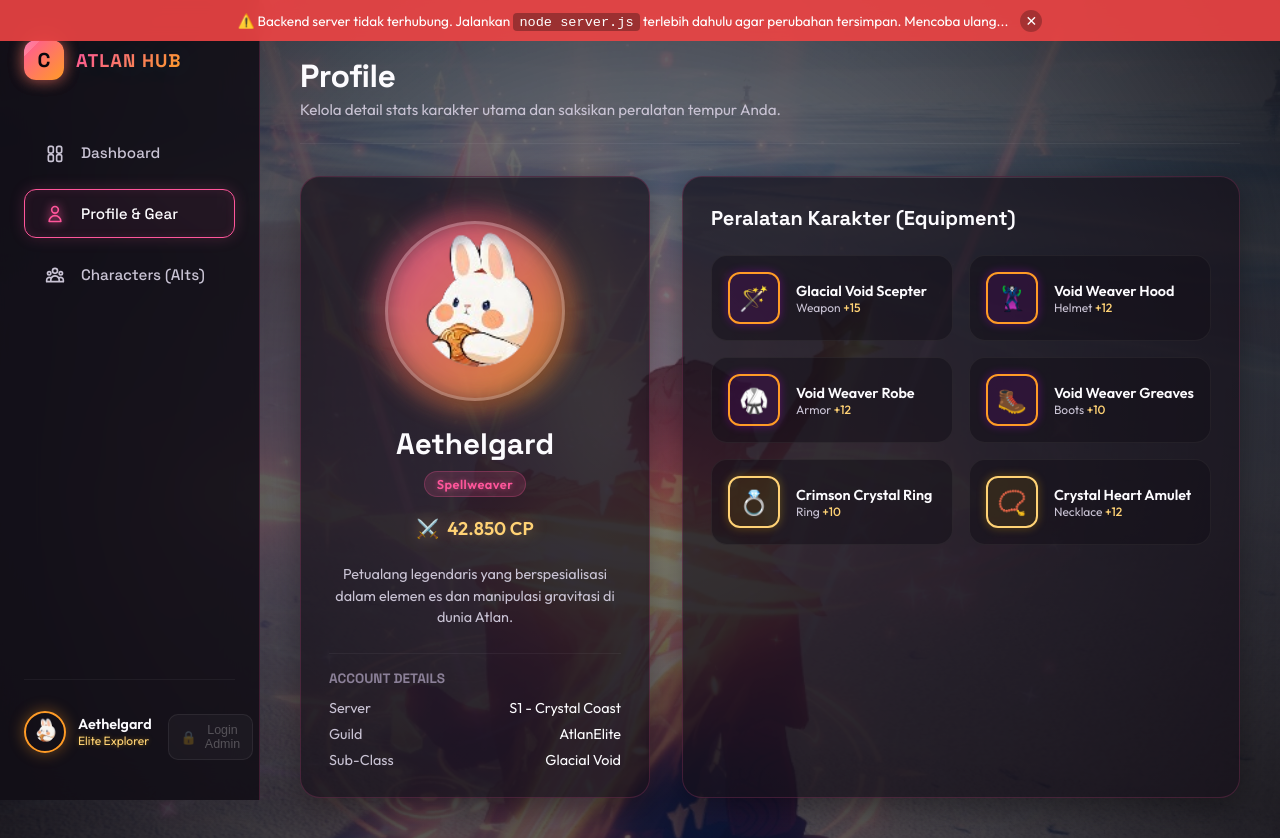
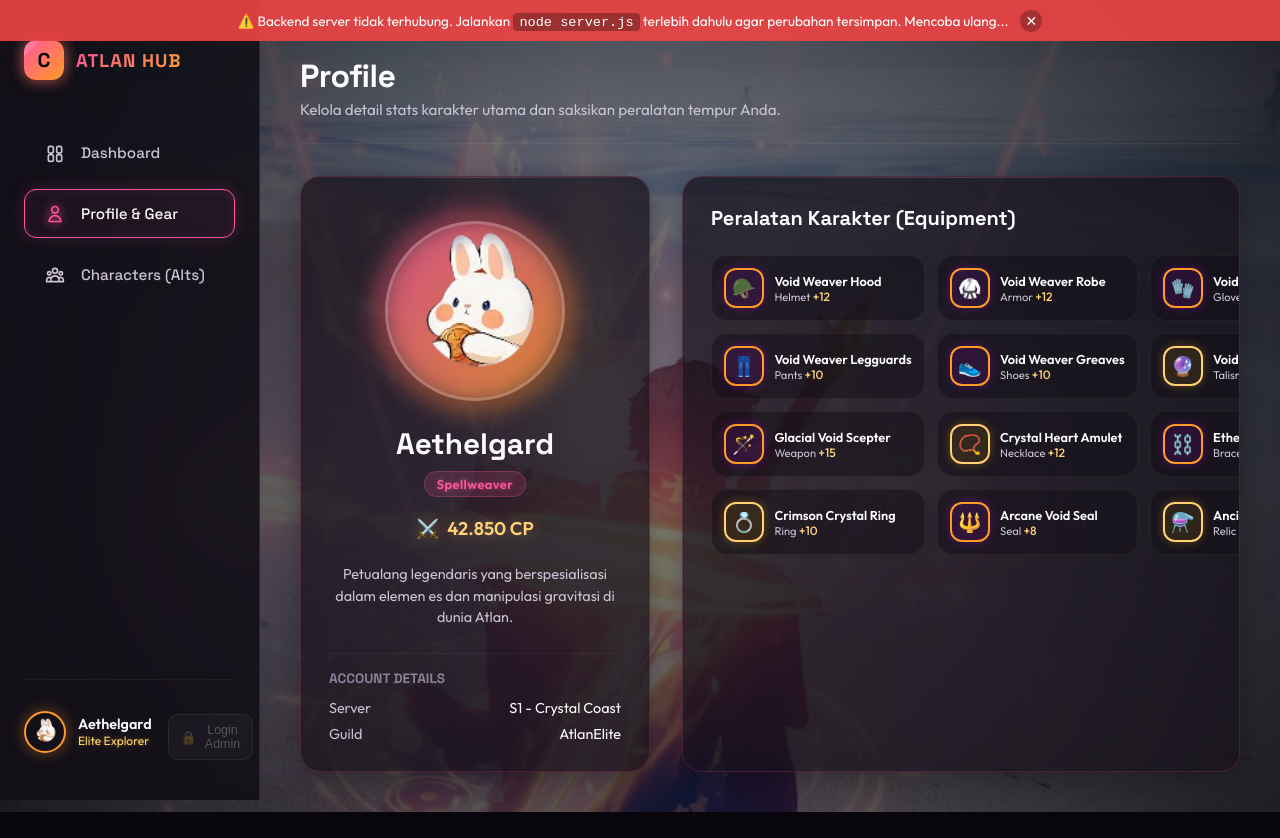
Before and after one commit to Chaerlyn05/crystal-of-atlan, a React (Vite) app: page / in a window 1280 px wide. Both pictures are taken after a click on the button "Profile & Gear". After the commit the page ends 812 px from the top, so only its background shows below. Built offline with nearby package versions, Linux system fonts and the light colour scheme; no server answers.

Commit message:
feat-equipment-12slots-editable-modal

```diff
--- a/db.json
+++ b/db.json
@@ -47,54 +47,18 @@
       }
     ],
     "equipment": [
-      {
-        "id": "weapon",
-        "name": "Glacial Void Scepter",
-        "type": "Weapon",
-        "level": "+15",
-        "rarity": "epic",
-        "icon": "🪄"
-      },
-      {
-        "id": "helmet",
-        "name": "Void Weaver Hood",
-        "type": "Helmet",
-        "level": "+12",
-        "rarity": "epic",
-        "icon": "🦹"
-      },
-      {
-        "id": "armor",
-        "name": "Void Weaver Robe",
-        "type": "Armor",
-        "level": "+12",
-        "rarity": "epic",
-        "icon": "🥋"
-      },
-      {
-        "id": "boots",
-        "name": "Void Weaver Greaves",
-        "type": "Boots",
-        "level": "+10",
-        "rarity": "epic",
-        "icon": "🥾"
-      },
-      {
-        "id": "ring",
-        "name": "Crimson Crystal Ring",
-        "type": "Ring",
-        "level": "+10",
-        "rarity": "legendary",
-        "icon": "💍"
-      },
-      {
-        "id": "necklace",
-        "name": "Crystal Heart Amulet",
-        "type": "Necklace",
-        "level": "+12",
-        "rarity": "legendary",
-        "icon": "📿"
-      }
+      { "id": "helmet",   "name": "Void Weaver Hood",       "type": "Helmet",   "level": "+12", "rarity": "epic",      "icon": "🪖" },
+      { "id": "armor",    "name": "Void Weaver Robe",       "type": "Armor",    "level": "+12", "rarity": "epic",      "icon": "🥋" },
+      { "id": "glove",    "name": "Void Weaver Gloves",     "type": "Glove",    "level": "+10", "rarity": "epic",      "icon": "🧤" },
+      { "id": "pants",    "name": "Void Weaver Legguards",  "type": "Pants",    "level": "+10", "rarity": "epic",      "icon": "👖" },
+      { "id": "shoes",    "name": "Void Weaver Greaves",    "type": "Shoes",    "level": "+10", "rarity": "epic",      "icon": "👟" },
+      { "id": "talisman", "name": "Void Crystal Talisman",  "type": "Talisman", "level": "+8",  "rarity": "legendary", "icon": "🔮" },
+      { "id": "weapon",   "name": "Glacial Void Scepter",   "type": "Weapon",   "level": "+15", "rarity": "epic",      "icon": "🪄" },
+      { "id": "necklace", "name": "Crystal Heart Amulet",   "type": "Necklace", "level": "+12", "rarity": "legendary", "icon": "📿" },
+      { "id": "bracers",  "name": "Ethereal Bracers",        "type": "Bracers",  "level": "+8",  "rarity": "epic",      "icon": "⛓️" },
+      { "id": "ring",     "name": "Crimson Crystal Ring",   "type": "Ring",     "level": "+10", "rarity": "legendary", "icon": "💍" },
+      { "id": "seal",     "name": "Arcane Void Seal",        "type": "Seal",     "level": "+8",  "rarity": "epic",      "icon": "🔱" },
+      { "id": "relic",    "name": "Ancient Atlan Relic",     "type": "Relic",    "level": "+6",  "rarity": "legendary", "icon": "⚗️" }
     ]
   },
   "alts": [
--- a/src/App.jsx
+++ b/src/App.jsx
@@ -35,12 +35,18 @@ const DEFAULT_STATE = {
       { name: "ELEM DMG", value: 90, raw: "+88%" }
     ],
     equipment: [
-      { id: "weapon", name: "Glacial Void Scepter", type: "Weapon", level: "+15", rarity: "epic", icon: "🪄" },
-      { id: "helmet", name: "Void Weaver Hood", type: "Helmet", level: "+12", rarity: "epic", icon: "🦹" },
-      { id: "armor", name: "Void Weaver Robe", type: "Armor", level: "+12", rarity: "epic", icon: "🥋" },
-      { id: "boots", name: "Void Weaver Greaves", type: "Boots", level: "+10", rarity: "epic", icon: "🥾" },
-      { id: "ring", name: "Crimson Crystal Ring", type: "Ring", level: "+10", rarity: "legendary", icon: "💍" },
-      { id: "necklace", name: "Crystal Heart Amulet", type: "Necklace", level: "+12", rarity: "legendary", icon: "📿" }
+      { id: "helmet",  name: "Void Weaver Hood",       type: "Helmet",   level: "+12", rarity: "epic",      icon: "🪖" },
+      { id: "armor",   name: "Void Weaver Robe",       type: "Armor",    level: "+12", rarity: "epic",      icon: "🥋" },
+      { id: "glove",   name: "Void Weaver Gloves",     type: "Glove",    level: "+10", rarity: "epic",      icon: "🧤" },
+      { id: "pants",   name: "Void Weaver Legguards",  type: "Pants",    level: "+10", rarity: "epic",      icon: "👖" },
+      { id: "shoes",   name: "Void Weaver Greaves",    type: "Shoes",    level: "+10", rarity: "epic",      icon: "👟" },
+      { id: "talisman",name: "Void Crystal Talisman",  type: "Talisman", level: "+8",  rarity: "legendary", icon: "🔮" },
+      { id: "weapon",  name: "Glacial Void Scepter",   type: "Weapon",   level: "+15", rarity: "epic",      icon: "🪄" },
+      { id: "necklace",name: "Crystal Heart Amulet",   type: "Necklace", level: "+12", rarity: "legendary", icon: "📿" },
+      { id: "bracers", name: "Ethereal Bracers",        type: "Bracers",  level: "+8",  rarity: "epic",      icon: "⛓️" },
+      { id: "ring",    name: "Crimson Crystal Ring",   type: "Ring",     level: "+10", rarity: "legendary", icon: "💍" },
+      { id: "seal",    name: "Arcane Void Seal",        type: "Seal",     level: "+8",  rarity: "epic",      icon: "🔱" },
+      { id: "relic",   name: "Ancient Atlan Relic",     type: "Relic",    level: "+6",  rarity: "legendary", icon: "⚗️" }
     ]
   },
   alts: [
@@ -186,14 +192,14 @@ function App() {
     });
   };
 
-  const handleUpdateGear = (gearId, newName) => {
+  const handleUpdateGear = (gearId, updates) => {
     setState(prev => {
       const newState = {
         ...prev,
         mainCharacter: {
           ...prev.mainCharacter,
           equipment: prev.mainCharacter.equipment.map(gear =>
-            gear.id === gearId ? { ...gear, name: newName } : gear
+            gear.id === gearId ? { ...gear, ...updates } : gear
           )
         }
       };
--- /dev/null
+++ b/src/components/EditGearModal.jsx
@@ -0,0 +1,90 @@
+import React, { useState, useEffect } from 'react';
+
+export default function EditGearModal({ isOpen, onClose, gear, onSave }) {
+  const [formData, setFormData] = useState({ name: '', enhancement: '0' });
+
+  useEffect(() => {
+    if (gear) {
+      const raw = gear.level || '+0';
+      setFormData({
+        name: gear.name || '',
+        enhancement: raw.replace('+', '')
+      });
+    }
+  }, [gear, isOpen]);
+
+  const handleSubmit = (e) => {
+    e.preventDefault();
+    onSave(gear.id, {
+      name: formData.name.trim(),
+      level: `+${formData.enhancement}`
+    });
+    onClose();
+  };
+
+  if (!isOpen || !gear) return null;
+
+  return (
+    <div className="modal-overlay active">
+      <div className="modal glass-card" style={{ maxWidth: '420px', display: 'flex', flexDirection: 'column' }}>
+        <div className="modal-header">
+          <div style={{ display: 'flex', alignItems: 'center', gap: '0.75rem' }}>
+            <span style={{ fontSize: '1.75rem' }}>{gear.icon}</span>
+            <div>
+              <p style={{ fontSize: '0.75rem', color: 'var(--text-muted)', textTransform: 'uppercase', letterSpacing: '0.5px' }}>Edit Slot</p>
+              <h3 className="modal-title" style={{ fontSize: '1.1rem' }}>{gear.type}</h3>
+            </div>
+          </div>
+          <button className="modal-close" onClick={onClose}>&times;</button>
+        </div>
+
+        <form onSubmit={handleSubmit}>
+          <div className="form-group">
+            <label className="form-label" htmlFor="gear-edit-name">Nama Gear</label>
+            <input
+              type="text"
+              id="gear-edit-name"
+              className="form-input"
+              value={formData.name}
+              onChange={(e) => setFormData(prev => ({ ...prev, name: e.target.value }))}
+              placeholder={`Masukkan nama ${gear.type}...`}
+              required
+            />
+          </div>
+
+          <div className="form-group">
+            <label className="form-label" htmlFor="gear-edit-enhancement">Enhancement Level</label>
+            <div style={{ display: 'flex', alignItems: 'center', gap: '0.75rem' }}>
+              <span style={{
+                color: 'var(--accent-gold)',
+                fontWeight: 800,
+                fontSize: '1.4rem',
+                fontFamily: 'var(--font-display)',
+                textShadow: 'var(--glow-gold)',
+                flexShrink: 0
+              }}>+</span>
+              <input
+                type="number"
+                id="gear-edit-enhancement"
+                className="form-input"
+                value={formData.enhancement}
+                onChange={(e) => setFormData(prev => ({ ...prev, enhancement: e.target.value }))}
+                min="0"
+                max="20"
+                style={{ flex: 1 }}
+              />
+            </div>
+            <p style={{ fontSize: '0.75rem', color: 'var(--text-dim)', marginTop: '0.4rem' }}>
+              Preview: <span style={{ color: 'var(--accent-gold)', fontWeight: 600 }}>+{formData.enhancement}</span>
+            </p>
+          </div>
+
+          <div className="form-actions">
+            <button type="button" className="btn-secondary" onClick={onClose}>Batal</button>
+            <button type="submit" className="btn-primary">Simpan Gear</button>
+          </div>
+        </form>
+      </div>
+    </div>
+  );
+}
--- a/src/components/ProfileTab.jsx
+++ b/src/components/ProfileTab.jsx
@@ -1,14 +1,19 @@
-import React from 'react';
+import React, { useState } from 'react';
+import EditGearModal from './EditGearModal';
 
 export default function ProfileTab({ mainCharacter, onUpdateGear, isAdmin }) {
   const { name, class: charClass, power, server, guild, bio, avatar, equipment } = mainCharacter;
+  const [selectedGear, setSelectedGear] = useState(null);
+  const [isEditGearOpen, setIsEditGearOpen] = useState(false);
 
-  const handleGearClick = (gearId, currentName, gearType) => {
+  const handleGearClick = (gear) => {
     if (!isAdmin) return;
-    const newName = prompt(`Ubah nama untuk ${gearType}:`, currentName);
-    if (newName !== null && newName.trim() !== "") {
-      onUpdateGear(gearId, newName.trim());
-    }
+    setSelectedGear(gear);
+    setIsEditGearOpen(true);
+  };
+
+  const handleSaveGear = (gearId, updates) => {
+    onUpdateGear(gearId, updates);
   };
 
   const formatNumber = (num) => {
@@ -45,35 +50,64 @@ export default function ProfileTab({ mainCharacter, onUpdateGear, isAdmin }) {
               <div style={{ display: 'flex', justifyContent: 'space-between' }}>
                 <span style={{ color: 'var(--text-muted)' }}>Guild</span> <span>{guild || "Tidak ada Guild"}</span>
               </div>
-              <div style={{ display: 'flex', justifyContent: 'space-between' }}>
-                <span style={{ color: 'var(--text-muted)' }}>Sub-Class</span> <span>Glacial Void</span>
-              </div>
             </div>
           </div>
         </div>
 
         {/* Right Equipment Slots Grid */}
         <div className="glass-card">
-          <h3 style={{ fontFamily: 'var(--font-display)', fontSize: '1.25rem', marginBottom: '1.5rem' }}>Peralatan Karakter (Equipment)</h3>
-          <div className="equipment-grid">
+          <div style={{ display: 'flex', alignItems: 'center', justifyContent: 'space-between', marginBottom: '1.5rem' }}>
+            <h3 style={{ fontFamily: 'var(--font-display)', fontSize: '1.25rem' }}>Peralatan Karakter (Equipment)</h3>
+            {isAdmin && (
+              <span style={{ fontSize: '0.75rem', color: 'var(--text-dim)', background: 'rgba(255,86,155,0.1)', border: '1px solid rgba(255,86,155,0.2)', borderRadius: '6px', padding: '0.2rem 0.6rem' }}>
+                ✏️ Klik gear untuk edit
+              </span>
+            )}
+          </div>
+          <div className="equipment-grid" style={{ gridTemplateColumns: 'repeat(3, 1fr)', gap: '0.75rem' }}>
             {equipment.map(gear => (
               <div
                 key={gear.id}
                 className={`gear-slot rarity-${gear.rarity}`}
-                onClick={() => handleGearClick(gear.id, gear.name, gear.type)}
-                style={{ cursor: isAdmin ? 'pointer' : 'default' }}
-                title={isAdmin ? 'Klik untuk edit nama gear' : ''}
+                onClick={() => handleGearClick(gear)}
+                style={{
+                  cursor: isAdmin ? 'pointer' : 'default',
+                  padding: '0.75rem',
+                  gap: '0.65rem',
+                  position: 'relative'
+                }}
+                title={isAdmin ? `Klik untuk edit ${gear.type}` : ''}
               >
-                <div className="gear-icon-box">{gear.icon}</div>
-                <div className="gear-details">
-                  <div className="gear-name">{gear.name}</div>
-                  <div className="gear-type">{gear.type} <span className="gear-level">{gear.level}</span></div>
+                <div className="gear-icon-box" style={{ width: '40px', height: '40px', fontSize: '1.2rem', flexShrink: 0 }}>
+                  {gear.icon}
                 </div>
+                <div className="gear-details" style={{ overflow: 'hidden', minWidth: 0 }}>
+                  <div className="gear-name" style={{ fontSize: '0.8rem' }}>{gear.name}</div>
+                  <div className="gear-type" style={{ fontSize: '0.7rem' }}>
+                    {gear.type} <span className="gear-level">{gear.level}</span>
+                  </div>
+                </div>
+                {isAdmin && (
+                  <span style={{
+                    position: 'absolute',
+                    top: '0.4rem',
+                    right: '0.4rem',
+                    fontSize: '0.65rem',
+                    opacity: 0.4
+                  }}>✏️</span>
+                )}
               </div>
             ))}
           </div>
         </div>
       </div>
+
+      <EditGearModal
+        isOpen={isEditGearOpen && isAdmin}
+        onClose={() => setIsEditGearOpen(false)}
+        gear={selectedGear}
+        onSave={handleSaveGear}
+      />
     </div>
   );
 }
```
Also changed, not shown: server.js (+12 -6 lines).
